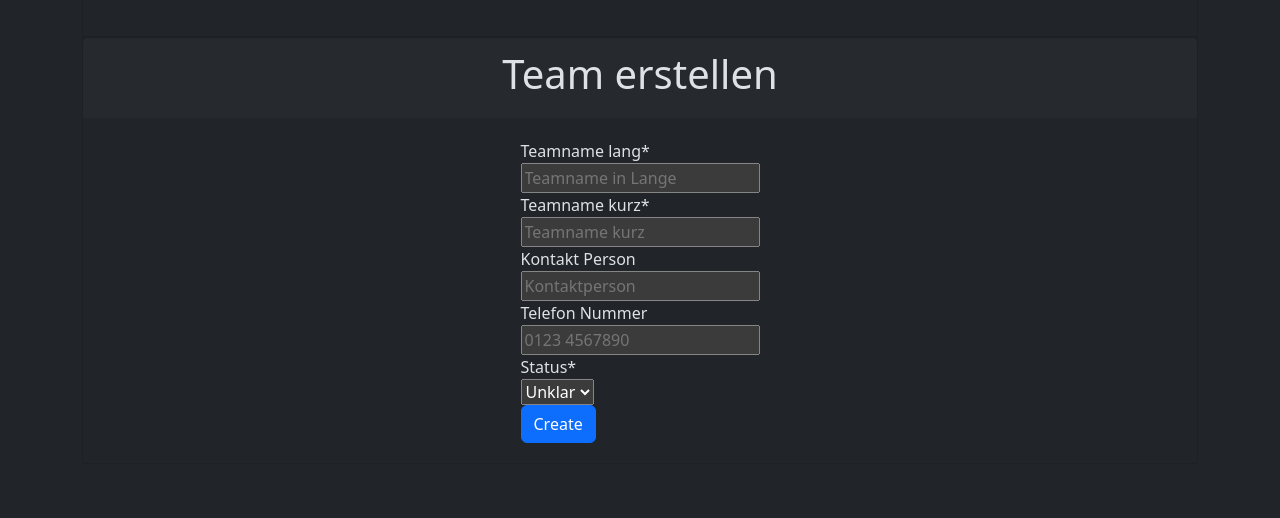
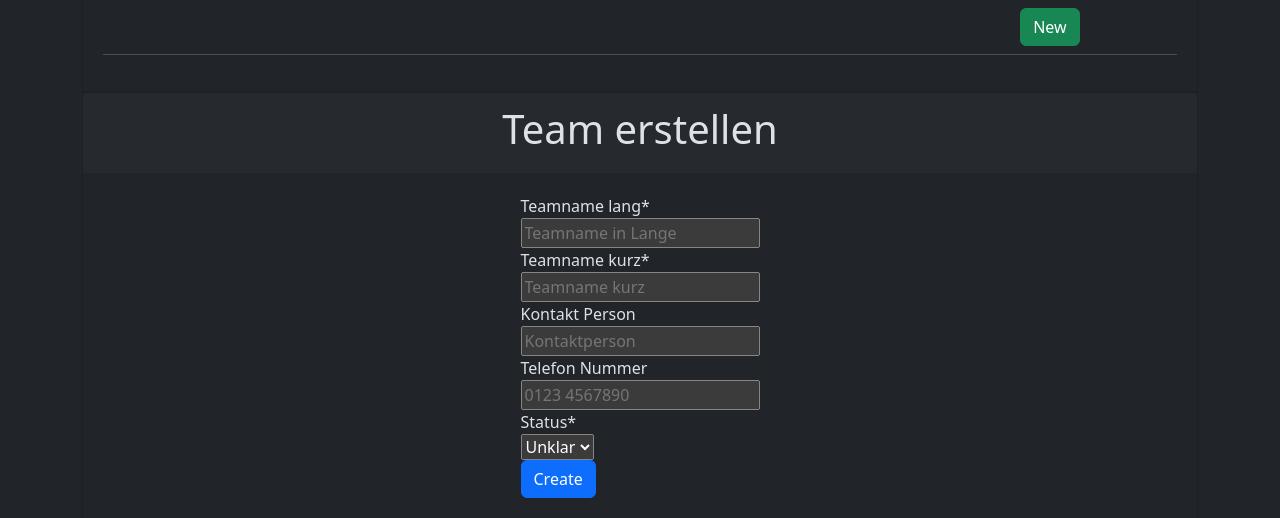
Before and after one commit to Manfe07/StopWatch-Server, a Flask app: page /teams/ in a window 1280 px wide. Shown: the part 199-717 px from the top of the page. Run offline with Flask 3, Linux system fonts and the light colour scheme; data that the repository does not hold is empty; parts of the project's set-up code (start-up, migrations or seed data) failed here and were passed over; some libraries are stand-ins or nearby versions.

Commit message:
edit teams table

```diff
--- a/app/module_teams/templates/teams/manageTeams.html
+++ b/app/module_teams/templates/teams/manageTeams.html
@@ -43,8 +43,24 @@
                                 UNBEKANNT ({{team['state']}})
                             {% endif %}
                         </td>
+                        <td class="buttons">
+                            <button type="button" class="btn btn-warning" onClick="editGroup({{group['id']}})">Edit</button>
+                            <button type="button" class="btn btn-danger" onClick="deleteGroup({{group['id']}})">Delete</button>
+                        </td>
                     </tr>
                     {% endfor %}
+                    <tr class="team_row">
+                        <td></td>
+                        <td></td>
+                        <td></td>
+                        <td></td>
+                        <td></td>
+                        <td></td>
+                        <td class="buttons">
+                            <button type="button" class="btn btn-success" onClick="addGroup()">New</button>
+                        </td>
+                    </tr>
+
                 </tbody>
             </table>
             </p>
```
